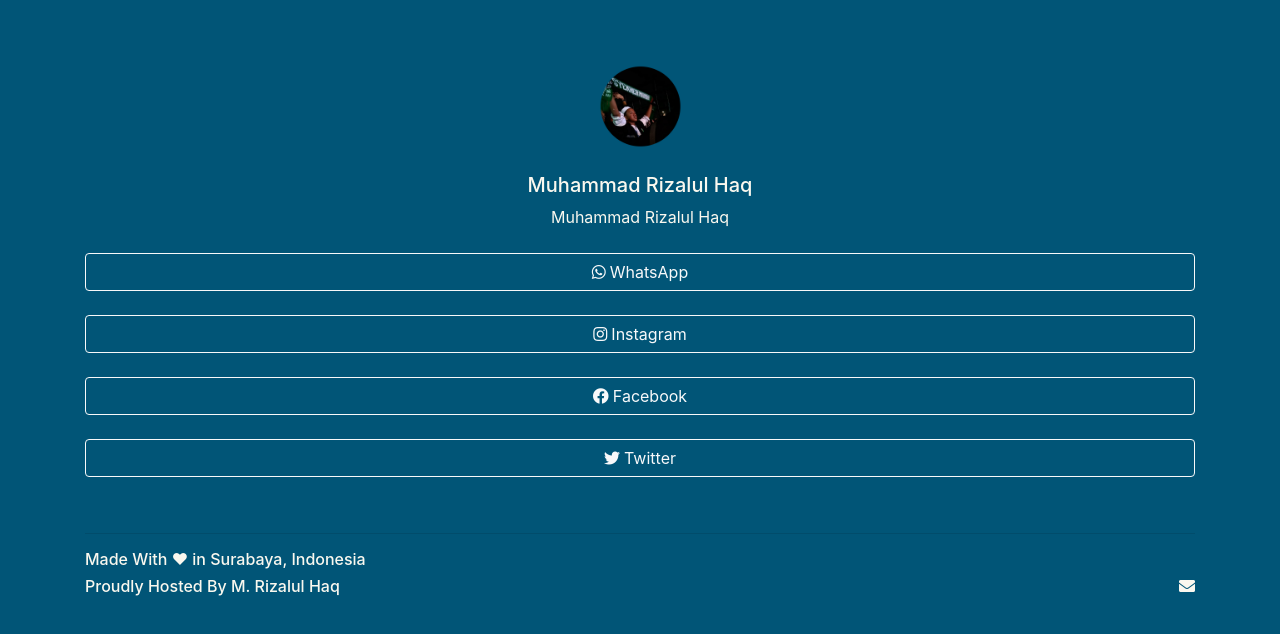
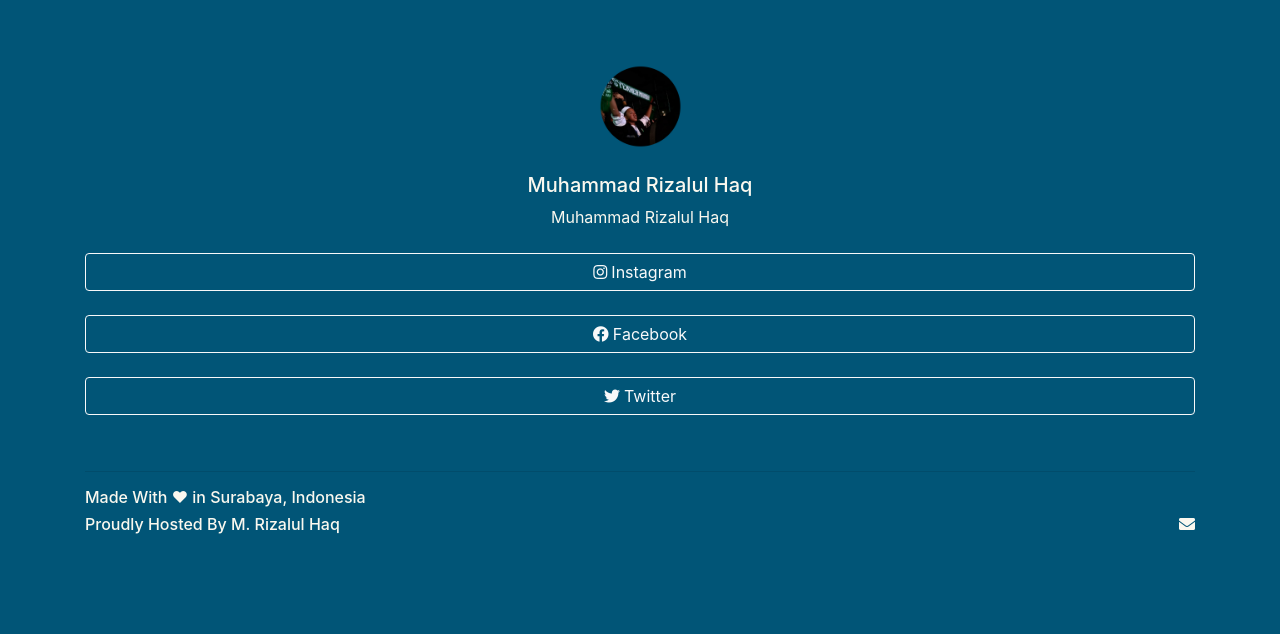
Before and after one commit to rizalulhaq/link, a plain HTML site: page index.html in a window 1280 px wide. Drawn offline with nearby package versions, Linux system fonts and the light colour scheme.

Commit message:
Update index.html

```diff
--- a/index.html
+++ b/index.html
@@ -58,8 +58,6 @@
     </div>
   </div>
 <div class="mt-4">
-  <a href="https://wa.me/628819530160" class="btn btn-outline-light btn-block" role="button" target="_blank"><i class="fab fa-whatsapp">&nbsp;</i>WhatsApp</a>
-  <br>
   <a href="https://www.instagram.com/rizalulhaq350/" class="btn btn-outline-light btn-block" role="button" target="_blank"><i class="fab fa-instagram">&nbsp;</i>Instagram</a>
   <br>
   <a href="https://www.facebook.com/mrizalul.haq.1/" class="btn btn-outline-light btn-block" role="button" target="_blank"><i class="fab fa-facebook">&nbsp;</i>Facebook</a>
```
